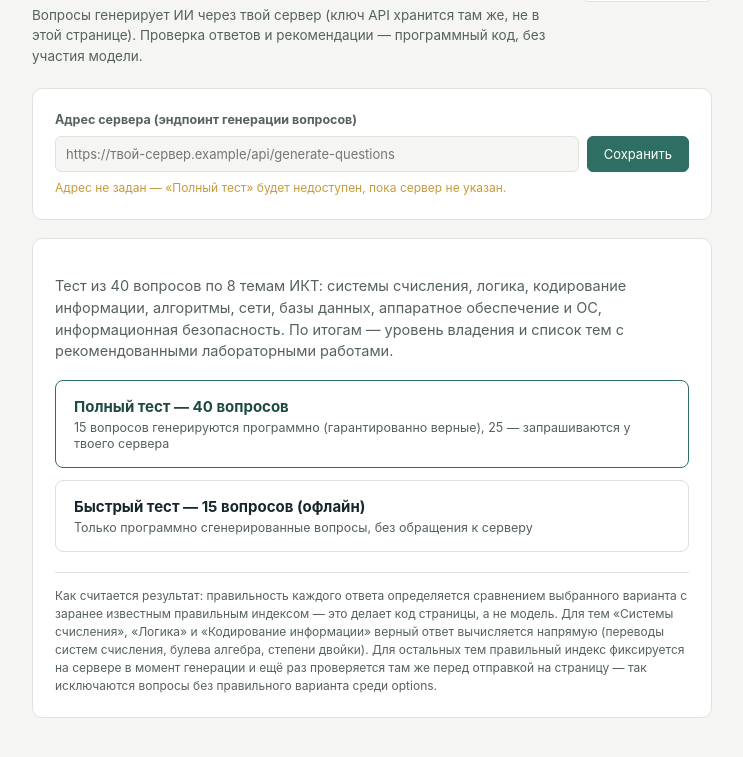
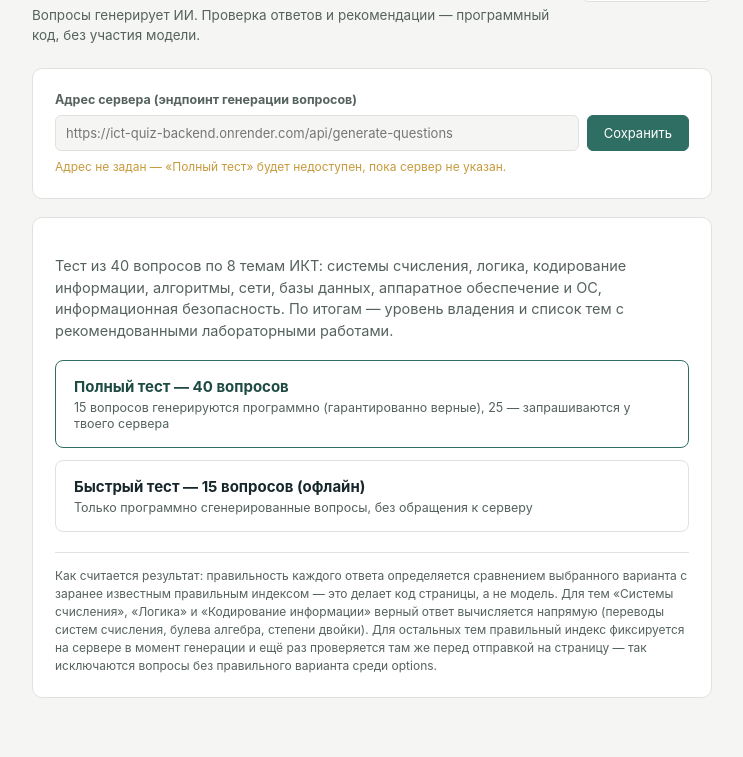
Before and after one commit to ramazanovavs/ict-quiz-backend, a website: page ict_test_prototype.html in a window 1280 px wide. Both pictures are taken after a click on the button "⚙ Настройки API". Shown: the part 57-814 px from the top of the page, without its empty margins (268-1011 px from the left). Drawn offline with Linux system fonts and the light colour scheme.

Commit message:
Update ict_test_prototype.html

```diff
--- a/ict_test_prototype.html
+++ b/ict_test_prototype.html
@@ -170,7 +170,7 @@
   <header class="top">
     <div>
       <h1>Тест уровня владения ИКТ</h1>
-      <p>Вопросы генерирует ИИ через твой сервер (ключ API хранится там же, не в этой странице). Проверка ответов и рекомендации — программный код, без участия модели.</p>
+      <p>Вопросы генерирует ИИ. Проверка ответов и рекомендации — программный код, без участия модели.</p>
     </div>
     <button class="settings-toggle" id="settings-toggle">⚙ Настройки API</button>
   </header>
@@ -178,7 +178,7 @@
   <div class="card settings-panel hidden" id="settings-panel">
     <label for="endpoint-input">Адрес сервера (эндпоинт генерации вопросов)</label>
     <div class="settings-row">
-      <input type="text" id="endpoint-input" placeholder="https://твой-сервер.example/api/generate-questions">
+      <input type="text" id="endpoint-input" placeholder="https://ict-quiz-backend.onrender.com/api/generate-questions">
       <button id="endpoint-save">Сохранить</button>
     </div>
     <div class="settings-status" id="endpoint-status"></div>
```
